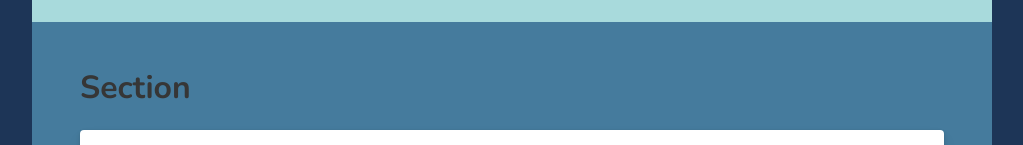
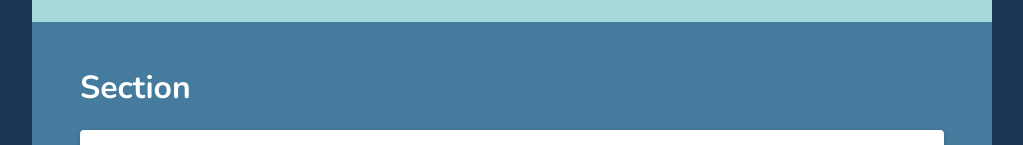
Before and after one commit to JEduardoRJx/restaurants-fe, a React (Create React App) app: page / in a window 1280 px wide. Shown: the part 358-503 px from the top of the page, without its empty margins (128-1151 px from the left). Built offline with nearby package versions, Linux system fonts and the light colour scheme.

Commit message:
Change color of h1 tag to white

```diff
--- a/src/TableSection.js
+++ b/src/TableSection.js
@@ -13,7 +13,7 @@ export const TableSection = ({ filteredRestaurants }) => {
 
   return (
     <section className="section has-background-primary">
-      <h1 className="title">Section</h1>
+      <h1 className="title has-text-white">Section</h1>
       {renderRestaurants(filteredRestaurants)}
 
       {/* <h2 className="subtitle">
```
